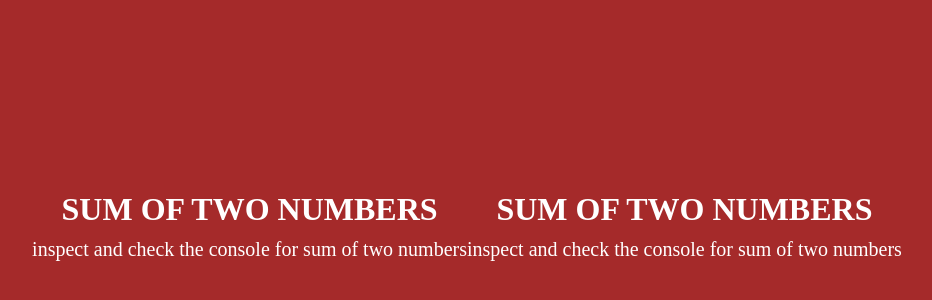
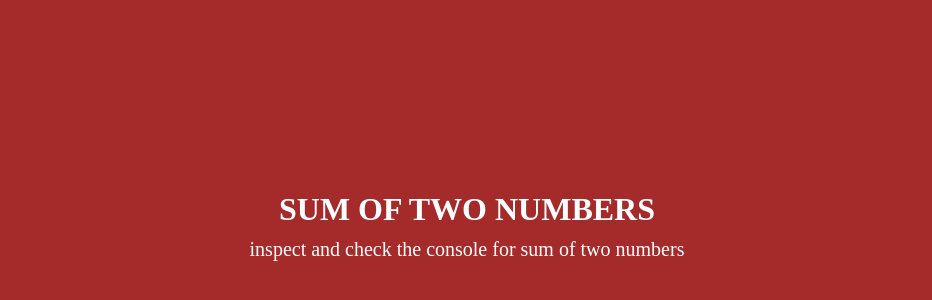
Before and after one commit to Hussain47727/JavaScript-Projects, a plain HTML site: page sum of two numbers/index.html in a window 1280 px wide. Shown: the part 174-474 px from the top of the page, without its empty margins (173-1105 px from the left). Drawn offline with Linux system fonts and the light colour scheme.

Commit message:
'streak-3'

```diff
--- a/sum of two numbers/index.html
+++ b/sum of two numbers/index.html
@@ -11,10 +11,6 @@
         <h1>SUM OF TWO NUMBERS</h1>
         <p>inspect and check the console for sum of two numbers</p>
     </div>
-    <div>
-        <h1>SUM OF TWO NUMBERS</h1>
-        <p>inspect and check the console for sum of two numbers</p>
-    </div>
 
     <script src="script.js"></script>
 </body>
```
